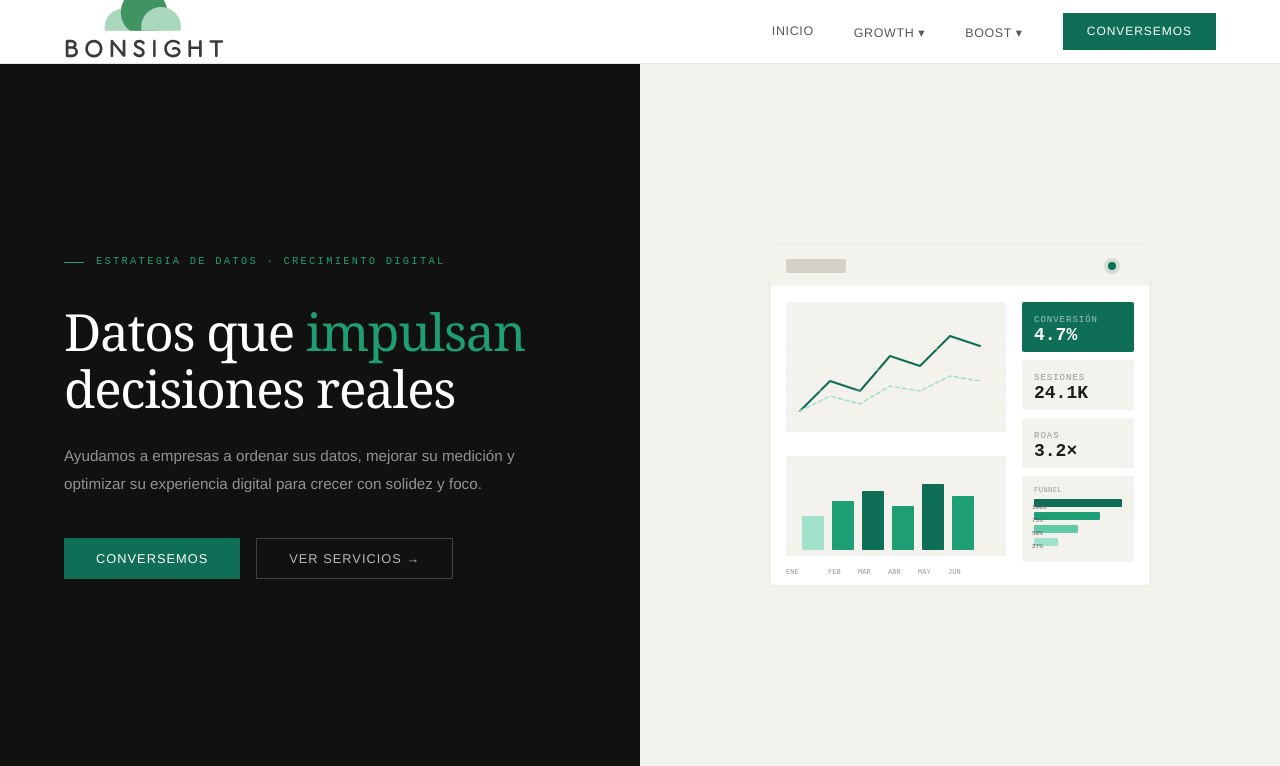
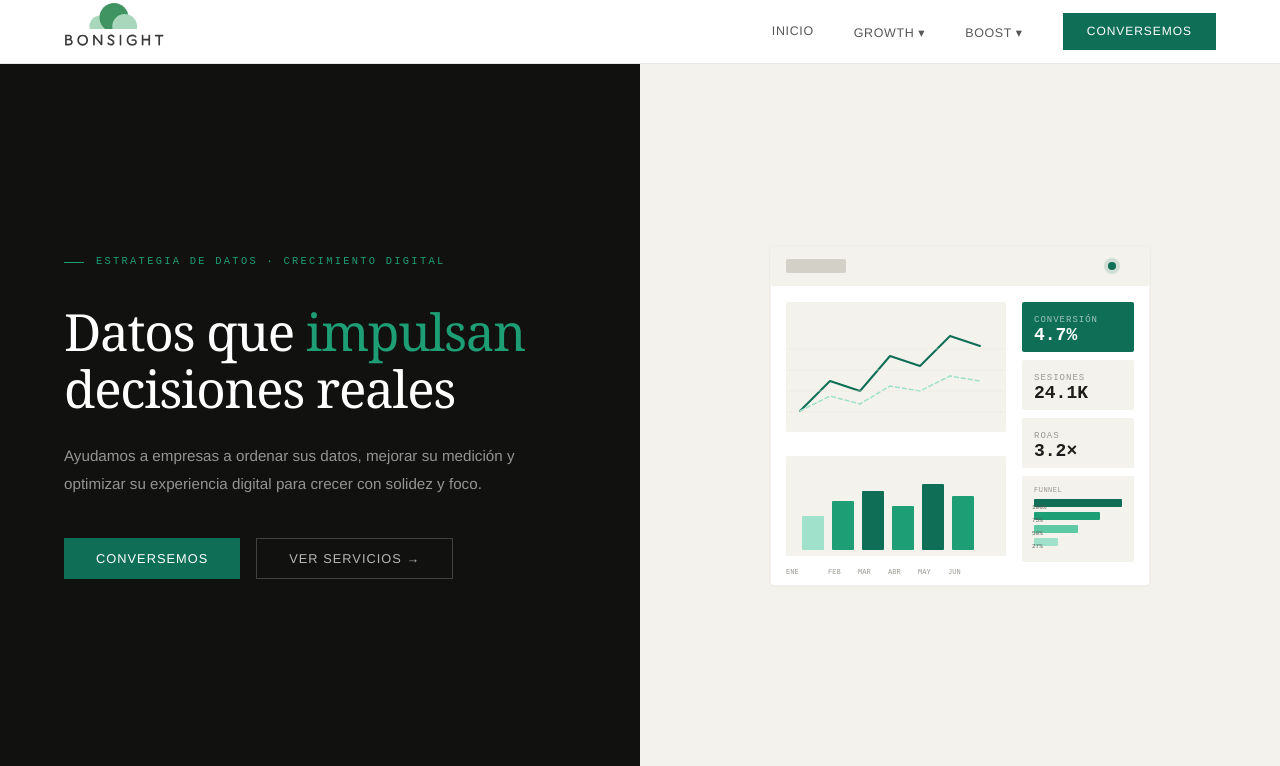
Before and after one commit to bonsight/bonsight-next, a Next.js app: page / in a window 1280 px wide. Shown: the top 766 px of the page. Built offline with nearby package versions, Linux system fonts and the light colour scheme.

Commit message:
Review 10

```diff
--- a/components/Navbar.jsx
+++ b/components/Navbar.jsx
@@ -4,7 +4,7 @@ import Image from 'next/image';
 export default function Navbar() {
   return (
     <nav>
-      <Link className="nav-logo" href="/"><Image src="/logo.svg" alt="Bonsight" width={160} height={90} /></Link>
+      <Link className="nav-logo" href="/"><Image src="/logo.svg" alt="Bonsight" width={100} height={50} /></Link>
       <div className="nav-links">
         <Link href="/">Inicio</Link>
 
```
